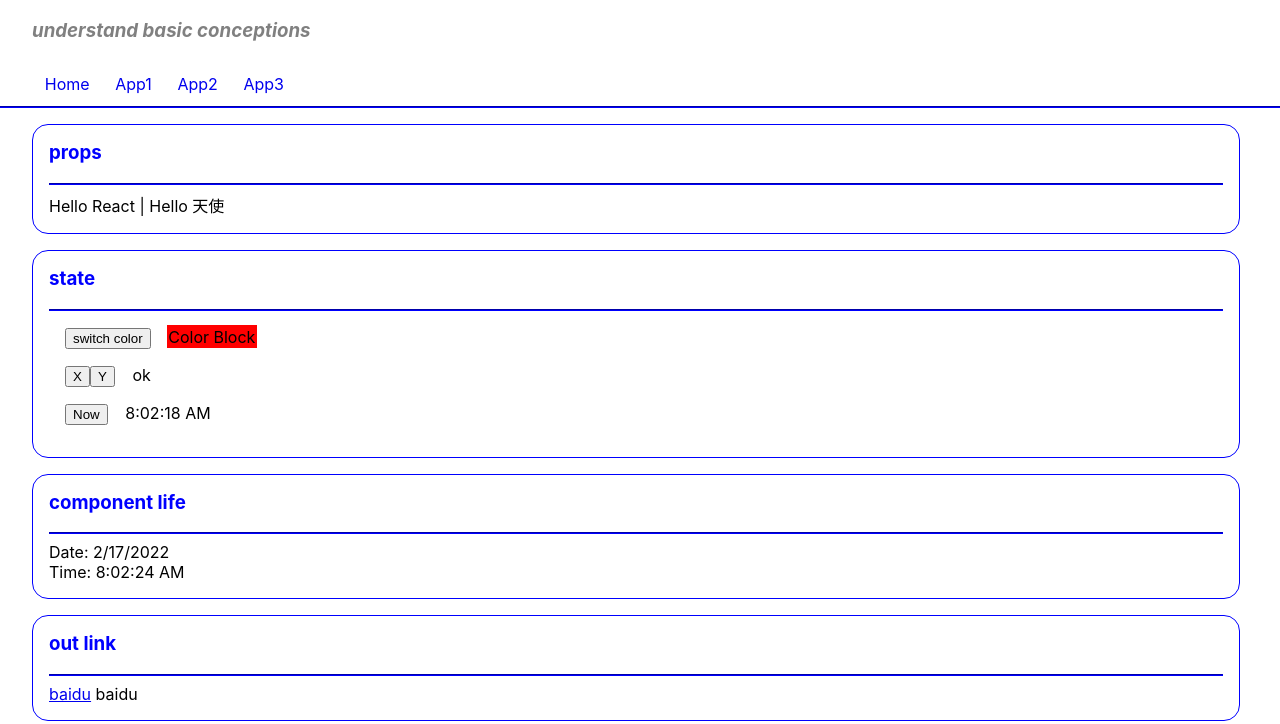
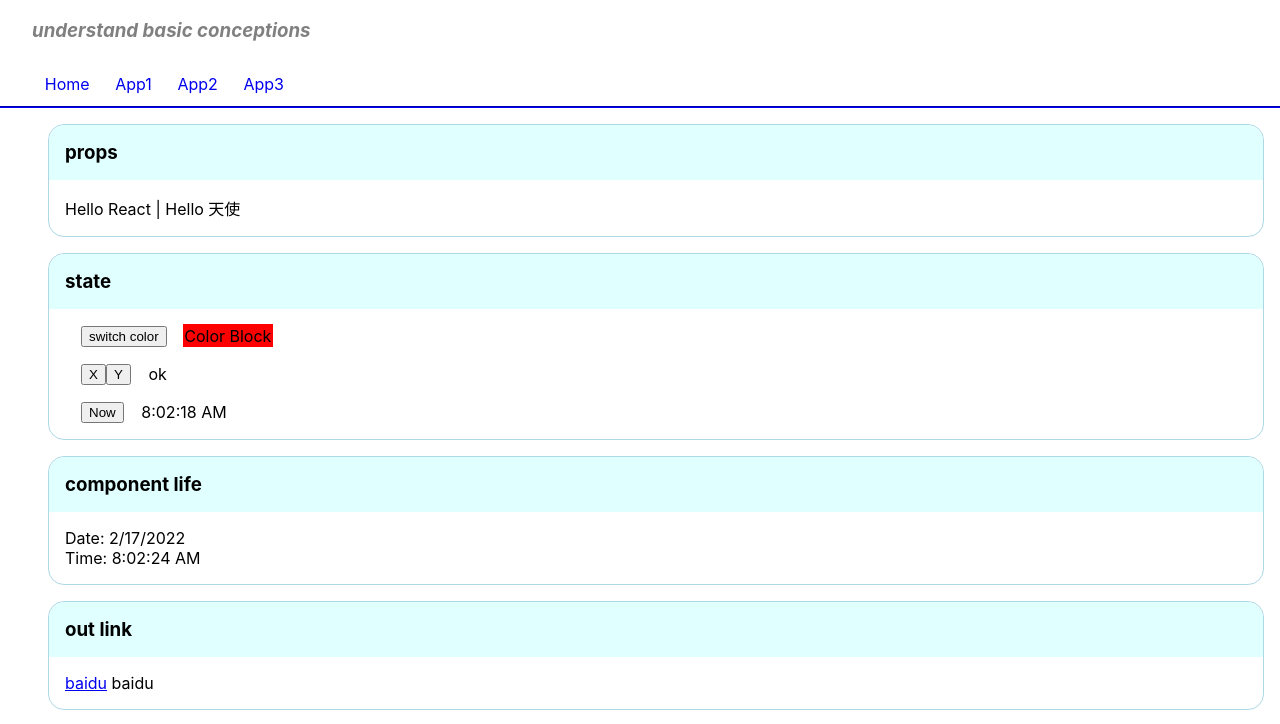
Before and after one commit to coding-camps/react-demo1, a React app: page /app1 in a window 1280 px wide. Shown: the part 63-787 px from the top of the page. Built offline with nearby package versions, Linux system fonts and the light colour scheme.

Commit message:
refactor: simplify style of common component testblock

```diff
--- a/src/comps/common/testblock.jsx
+++ b/src/comps/common/testblock.jsx
@@ -10,7 +10,6 @@ export default class Testblock extends React.Component {
         return (
             <blockquote className="demo-block">
                 <h3 className="demo-title">{this.props.blockName}</h3>
-                <hr className="demo-line"/>
                 <div className="demo-body">
                     {this.props.children}
                 </div>
--- a/src/index.scss
+++ b/src/index.scss
@@ -122,31 +122,21 @@ table {
 
 // demo block
 .demo-block {
-  padding: 1rem;
-  border-style: solid;
-  border-width: 1px;
-  border-color: blue;
+  margin: 1rem;
+  padding: 0;
+  border: solid 1px lightblue;
   border-radius: 1rem;
 
   .demo-title {
-    //padding-left: 1rem;
-    //border-top: dotted 1px;
-    margin-top: 0;
-    //border-bottom: dotted 1px;
-    padding-bottom: 0;
-    border-color: blueviolet;
-    color: blue;
-  }
-
-  .demo-line {
-    //margin-left: 0;
-    //margin-right: 0;
-    border-color: blue;
-    border-width: 0.5px;
+    background-color: lightcyan;
+    margin: 0;
+    padding: 1rem;
+    border-top-left-radius: 1rem;
+    border-top-right-radius: 1rem;
   }
 
   .demo-body {
-    margin: 0;
+    margin: 1rem;
     padding: 0;
   }
 
```
